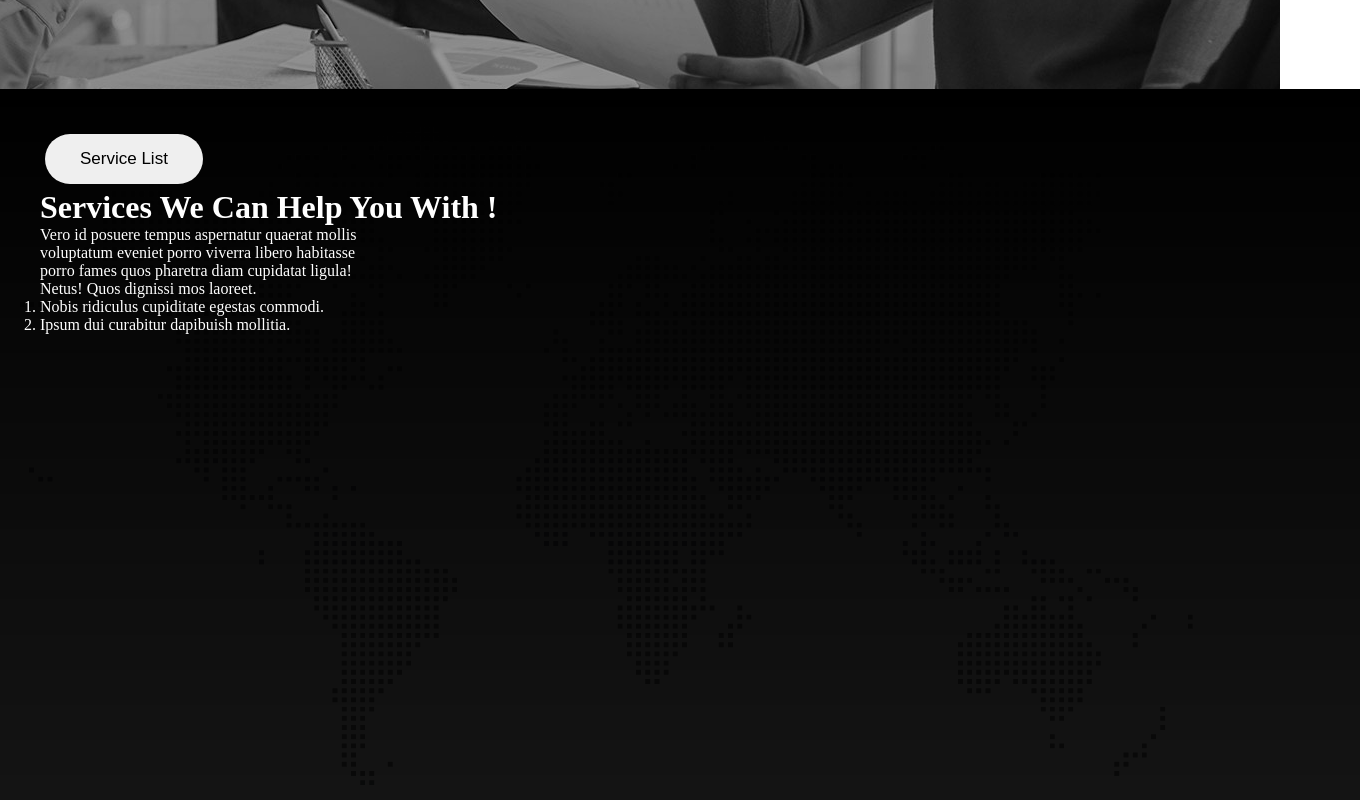
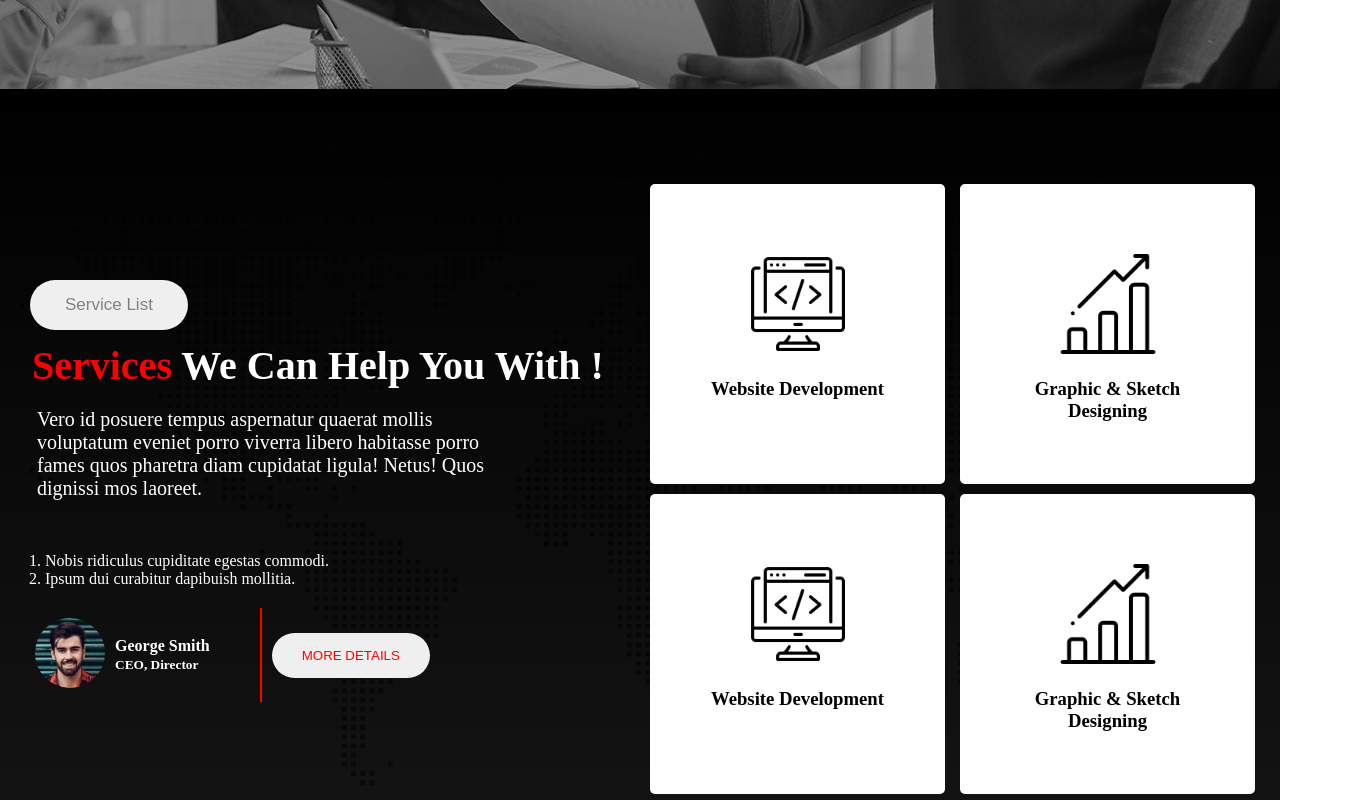
Before and after one commit to shakilgit1/digital-website-practise, a plain HTML site: page index.html in a window 1280 px wide. Shown: the part 800-1600 px from the top of the page, 1360 px wide, since content can reach past the window. Drawn offline with Linux system fonts and the light colour scheme.

Commit message:
service section done

```diff
--- a/index.html
+++ b/index.html
@@ -40,14 +40,50 @@
       <div class="service-container">
         <div class="left-side-contain">
             <button class="btn service-btn">Service List</button>
-            <h1 class="service-title">Services We Can Help You With !</h1>
+            <h1 class="service-title"><span class="digital">Services</span> We Can Help You With !</h1>
             <p class="sevice-description">Vero id posuere tempus aspernatur quaerat mollis voluptatum eveniet porro viverra libero habitasse porro fames quos pharetra diam cupidatat ligula! Netus! Quos dignissi mos laoreet.</p>
-            <ol>
+            <ol class="list-item">
                 <li>Nobis ridiculus cupiditate egestas commodi.</li>
                 <li>Ipsum dui curabitur dapibuish mollitia.</li>
             </ol>
+            <div class="author-container">
+                <div class="author">
+                    <div class="profile">
+                        <img src="./asset/image/author.jpg" alt="" class="profile-img">
+                    </div>
+                    <div class="seat">
+                        <h4 class="profile-founder">George Smith <br>
+                            <small>CEO, Director</small></h4>
+                       </div>
+                </div>
+                <div class="author-button">
+                    <button class="author-btn">MORE DETAILS</button>
+                </div>
+            </div>
         </div>
-        <div class="right-side-contain"></div>
+        <div class="right-side-contain">
+            <div class="service-box">
+                <div class="box">
+                 <img src="./asset/icons/coding.png" alt="" class="box-icon">
+                 <h3 class="box-title">Website Development</h3>
+                </div>
+                <div class="box">
+                 <img src="./asset/icons/bar-chart.png" alt="" class="box-icon">
+                 <h3 class="box-title">Graphic & Sketch Designing</h3>
+                </div>
+            </div>
+            <div class="service-box">
+                <div class="box">
+                    <img src="./asset/icons/coding.png" alt="" class="box-icon">
+                    <h3 class="box-title">Website Development</h3>
+                   </div>
+                   <div class="box">
+                    <img src="./asset/icons/bar-chart.png" alt="" class="box-icon">
+                    <h3 class="box-title">Graphic & Sketch Designing</h3>
+                   </div>
+            </div>
+
+        </div>
       </div>
     </main>
     <footer>
--- a/style.css
+++ b/style.css
@@ -79,23 +79,94 @@
     width: 100%;
     height: 100vh;
     background-image: url('./asset/image/footer-bg.png'),linear-gradient(rgba(0,0,0,1), rgba(0,0,0,0.9));
-    background-position:cover;
     background-blend-mode: overlay;
     background-repeat: no-repeat;
     margin:0 auto;
     color: white;
-    /* align-items: center; */
-   justify-content: space-around;
-   /* text-align: center; */
-   padding: 40px;
+    align-items: center;
+    justify-content: center;
+     /* text-align: center; */
+
+    display: flex;
+    padding-bottom: 120px;
+    /* padding: 20px; */
+
 }
 .service-btn{
     border-radius: 25px;
+    color: gray;
+}
+.service-title{
+    font-size: 40px;
+    font-weight: bold;
+    /* margin:20px 0; */
+    padding: 7px;
 }
 .sevice-description{
-    width: 50%;
+    width: 75%;
+    font-size: 20px;
+    padding: 12px;
+    margin-bottom: 20px;
 }
 .left-side-contain{
     width: 50%;
-    /* margin-left: 25px; */
+
+    margin-left: 25px;
+    /* padding: 20px; */
 }
+.list-item{
+    padding: 20px;
+}
+.profile-img{
+    width: 70px;
+    border-radius: 50%;
+    margin: 10px;
+}
+.author{
+    display: flex;
+    align-items: center;
+    border-right: 2px solid red;
+    padding-right: 50px;
+}
+.author-container{
+    display: flex;
+    align-items: center;
+
+}
+.author-btn{
+    color: red;
+    border-radius: 25px;
+    padding: 15px 30px;
+    margin-left: 10px;
+    border: none;
+}
+.right-side-contain{
+    width: 50%;
+
+}
+.service-box{
+    display: flex;
+    margin: 10px;
+    justify-content: center;
+    align-items: center;
+
+}
+.box{
+    width: 200px;
+    height: 200px;
+    color: black;
+    background-color: white;
+    align-items: center;
+    padding: 50px;
+    text-align: center;
+    /* padding: 5px; */
+    margin-right: 15px;
+    border-radius: 5px;
+}
+
+.box-icon{
+    width: 100px;
+    padding: 20px;
+
+
+}
```
